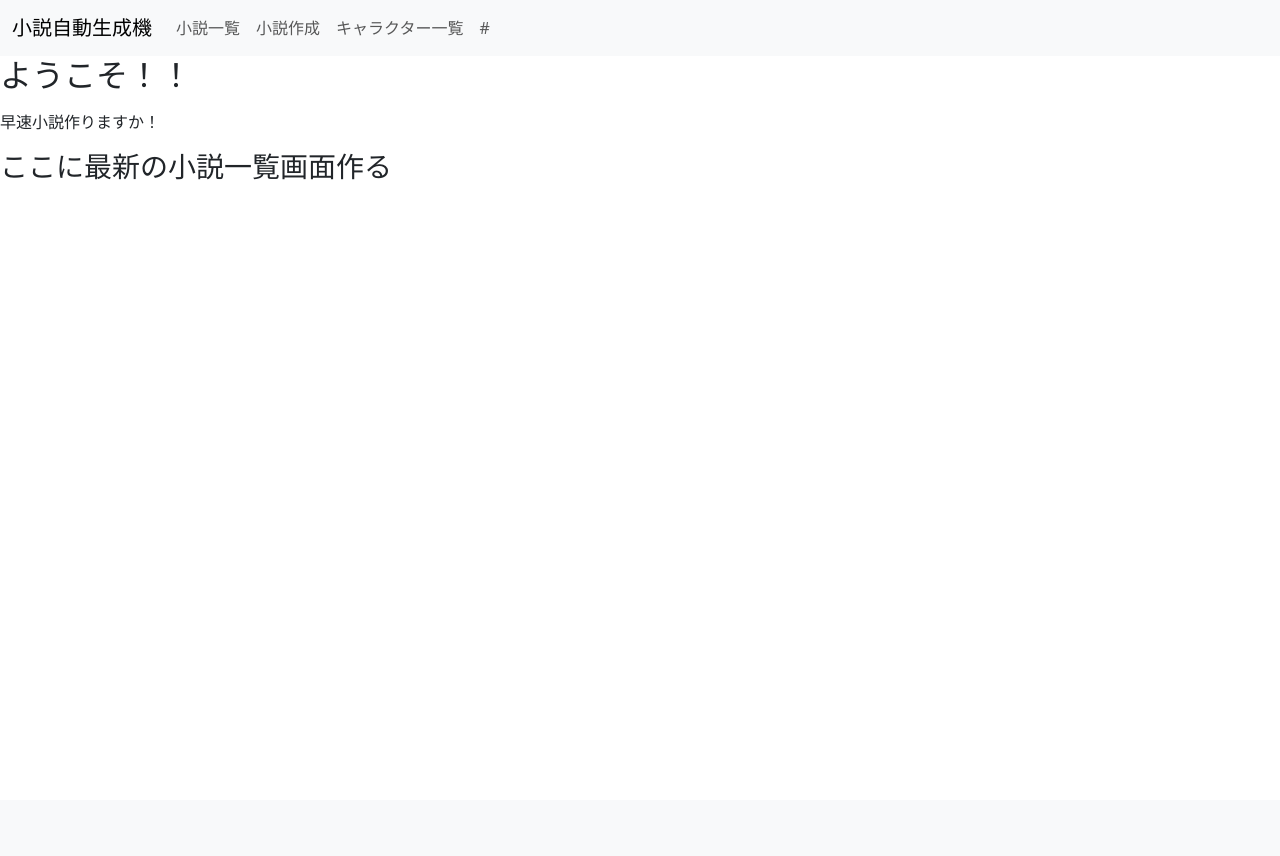
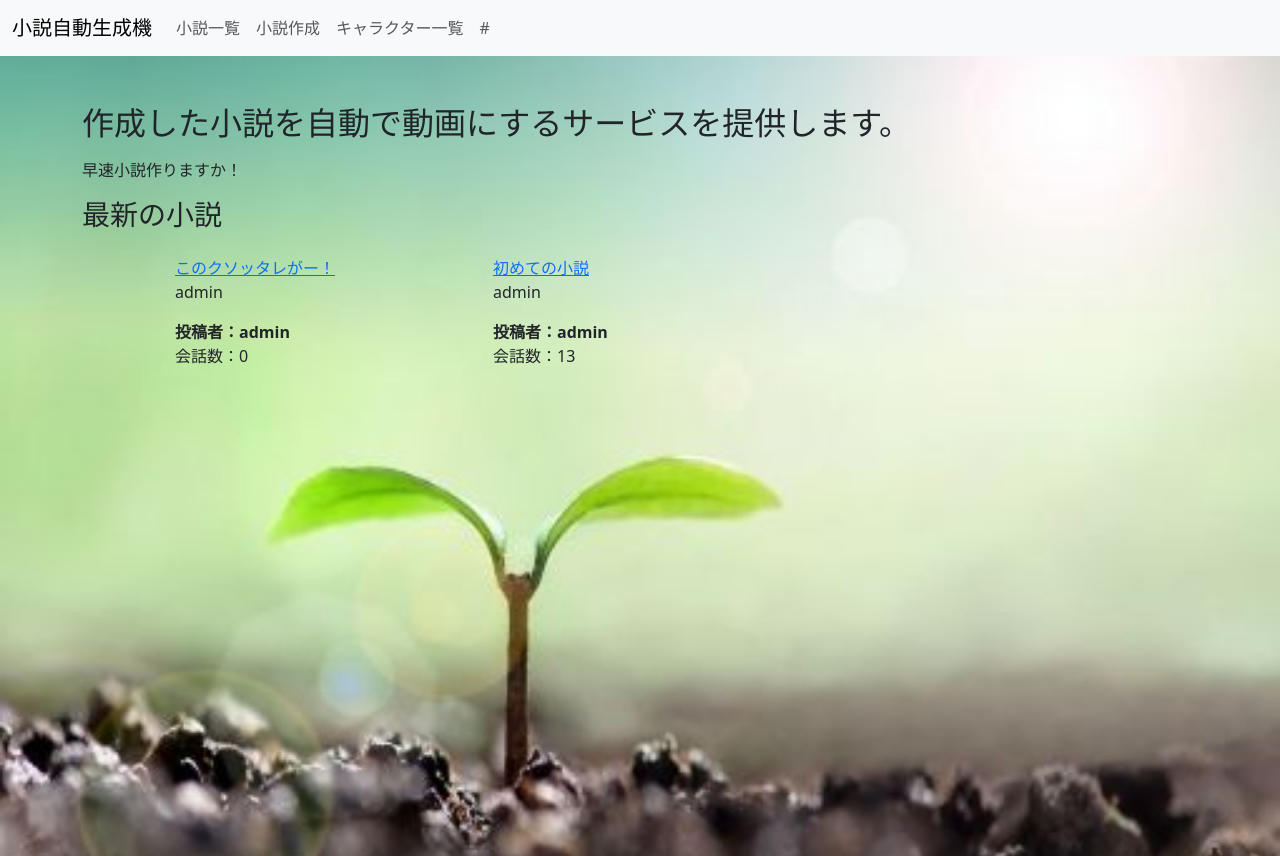
Before and after one commit to Musty-string3/Django-NOVEL, a Django app: page / in a window 1280 px wide. Before the commit the page ends 180 px from the top, so only its background shows below. Run offline with Django 4.2, Linux system fonts and the light colour scheme; data comes from the database, SQL or seed files in the repository; some libraries are stand-ins or nearby versions.

Commit message:
トップページに背景画像を設定

```diff
--- a/src/myproject/myproject/views.py
+++ b/src/myproject/myproject/views.py
@@ -1,9 +1,15 @@
 from django.shortcuts import render
 from django.views import View
+from django.db.models import Count
+
+from text_app.models import Novel
 
 class TopView(View):
     template_name = 'top.html'
     def get(self, request, *args, **kwargs):
+        last_three_novels = (Novel.objects.filter(is_public=True)
+                            .annotate(sentence_count=Count('sentence'))
+                            .order_by('-created_at')[:3])
         return render(request, self.template_name, {
-
+            "last_three_novels": last_three_novels,
         })
--- a/src/myproject/static/text_app/css/style.css
+++ b/src/myproject/static/text_app/css/style.css
@@ -8,6 +8,15 @@
     width: 40px;
     height: 40px;
     object-fit: cover;
+}
+
+/* トップページの画像 */
+.fullscreen-background {
+    background-image: url("/static/text_app/img/トップページ用画像.jpg");
+    background-size: cover;
+    background-position: center center;
+    height: 100vh; /* 画面全体に画像を配置する */
+    overflow: hidden; /* 画面上部の空白を無くしてくれる */
 }
 
 
--- a/src/myproject/templates/base.html
+++ b/src/myproject/templates/base.html
@@ -10,6 +10,7 @@
     {% bootstrap_css %}
     {% bootstrap_javascript %}
     {% block style_css %}{% endblock %}
+    <link rel="stylesheet" href="{% static 'text_app/css/style.css' %}?v=2024-06-02">
     <title>{% block title %}{% endblock %}</title>
 </head>
 <body>
@@ -40,7 +41,7 @@
     </nav>
     <div class="">
         {% for message in messages %}
-            <div class="alert {% if message.tags %}alert-{{ message.tags }}{% endif %}" role="alert">
+            <div class="mt-3 text-center alert {% if message.tags %}alert-{{ message.tags }}{% endif %}" role="alert">
                 {{ message }}
             </div>
         {% endfor %}
--- a/src/myproject/templates/top.html
+++ b/src/myproject/templates/top.html
@@ -1,11 +1,31 @@
 {% extends "base.html" %}
+{% load static %}
+
 {% block title %}トップページ{% endblock %}
 {% block contents %}
-<div class="row">
-    <fieldset>
-        <legend><h2>ようこそ！！</h2></legend>
-        <p>早速小説作りますか！</p>
-        <h3>ここに最新の小説一覧画面作る</h3>
-    </fieldset>
+<div class="fullscreen-background">
+    <div class="container mt-5">
+        <div class="row">
+            <fieldset>
+                <legend><h2>作成した小説を自動で動画にするサービスを提供します。</h2></legend>
+                <p>早速小説作りますか！</p>
+                <h3>最新の小説</h3>
+            </fieldset>
+        </div>
+        <div class="col-10 mx-auto">
+            <div class="row mt-3">
+                {% for novel in last_three_novels %}
+                    <div class="col-4">
+                        <a href="{% url 'text_app:detail_novel' pk=novel.id %}">{{ novel.title }}</a>
+                        <p>{{ novel.created_by }}</p>
+                        <dl>
+                            <dt>投稿者：{{ novel.created_by }}</dt>
+                            <dd>会話数：{{ novel.sentence_count }}</dd>
+                        </dl>
+                    </div>
+                {% endfor %}
+            </div>
+        </div>
+    </div>
 </div>
 {% endblock %}
```
Also changed, not shown: src/myproject/static/text_app/img/トップページ用画像.jpg (added), src/myproject/static/text_app/img/フリー画像.jpg (added).
